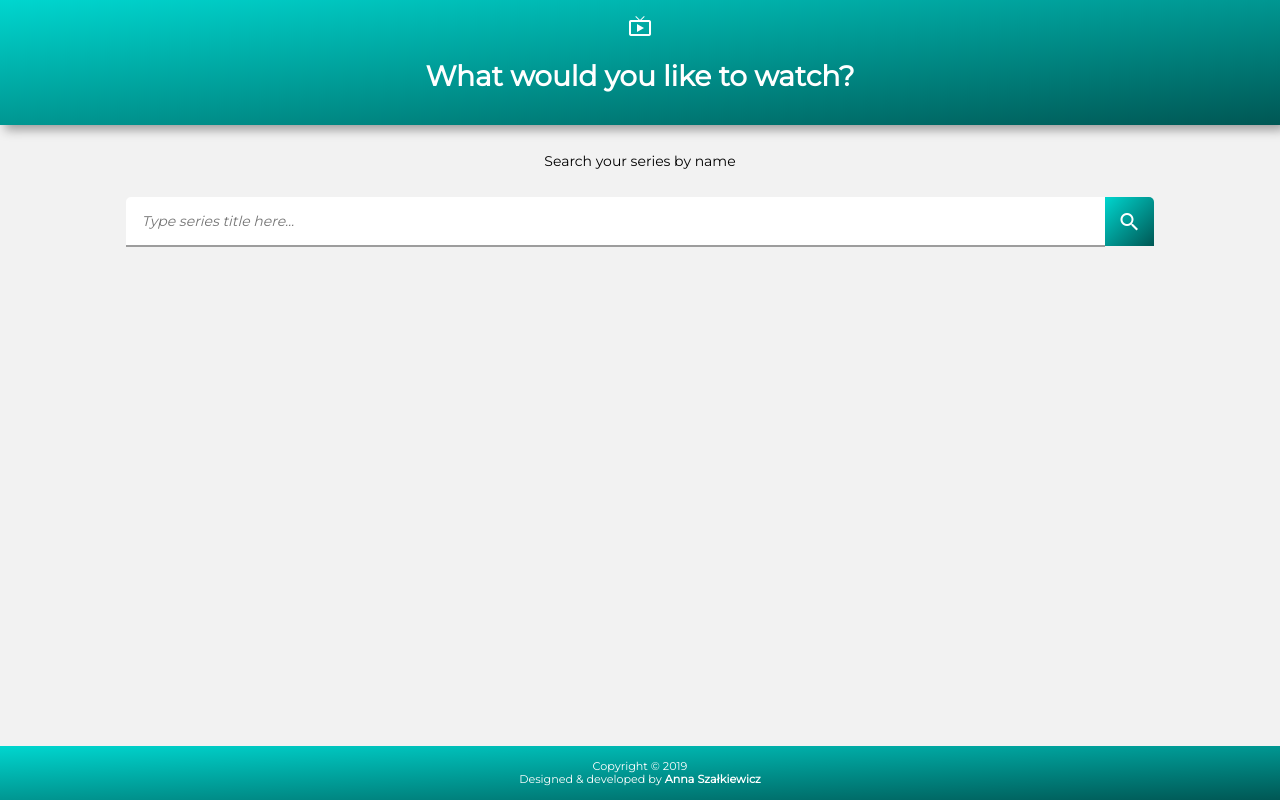
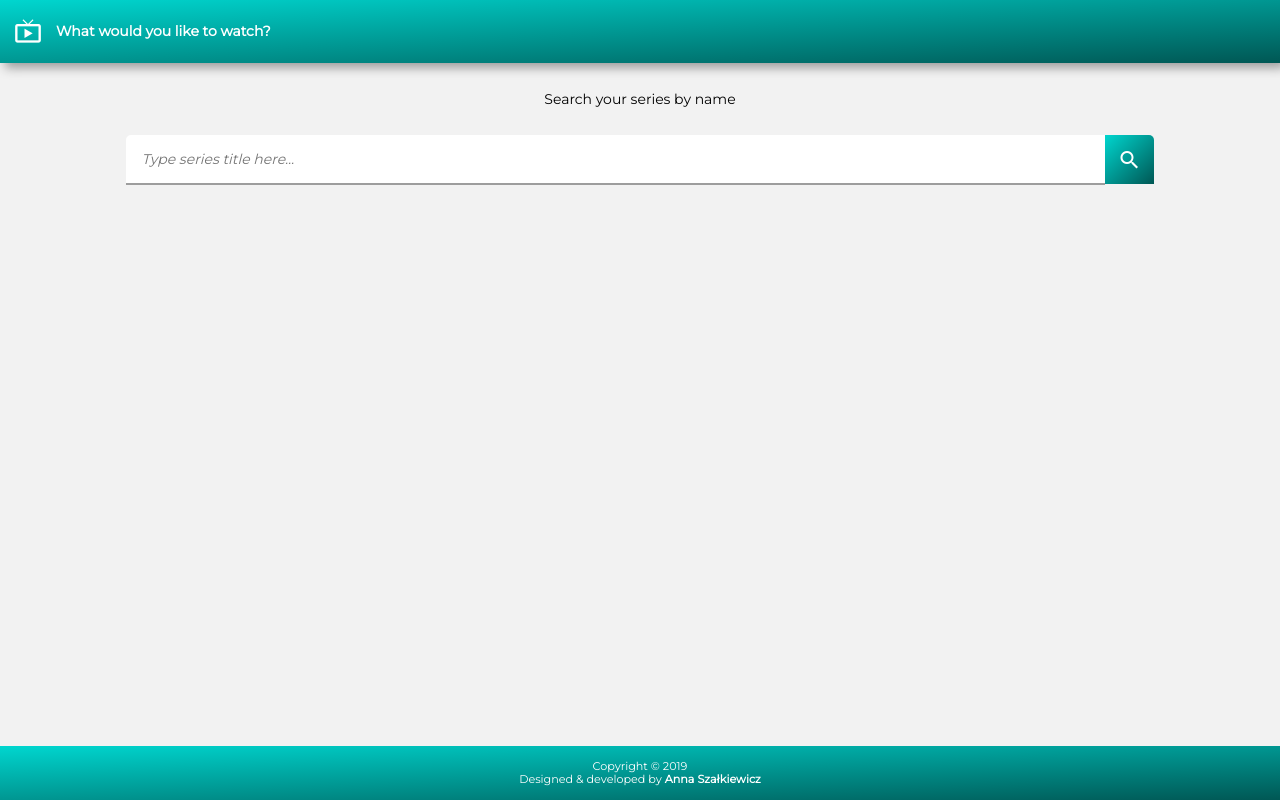
Before and after one commit to annaszalkiewicz/profil-fend-task, a website with bundled scripts: page index.html in a window 1280 px wide. Built offline with nearby package versions, Linux system fonts and the light colour scheme.

Commit message:
Edit header styling

```diff
--- a/css/styles.css
+++ b/css/styles.css
@@ -52,11 +52,19 @@ a {
     transform: translateX(0); }
 
 .header {
+  display: flex;
+  justify-content: flex-start;
+  align-items: center;
   width: 100%;
   background: linear-gradient(to bottom right, #00d6cf, #005754);
   color: white;
   padding: 1em;
   box-shadow: 5px 5px 10px #9d9d9d; }
+  .header i {
+    font-size: 2em; }
+  .header h1 {
+    font-size: 1em;
+    margin-left: 1em; }
 
 .form {
   padding: 2em 2em 0 2em; }
--- a/scss/index.scss
+++ b/scss/index.scss
@@ -64,11 +64,21 @@ a {
 // Header
 
 .header {
+	display: flex;
+	justify-content: flex-start;
+	align-items: center;
 	width: 100%;
 	background: $gradient;
 	color: white;
 	padding: 1em;
 	box-shadow: $shadow;
+	i {
+		font-size: 2em;
+	}
+	h1 {
+		font-size: 1em;
+		margin-left: 1em;
+	}
 }
 
 // Form
```
